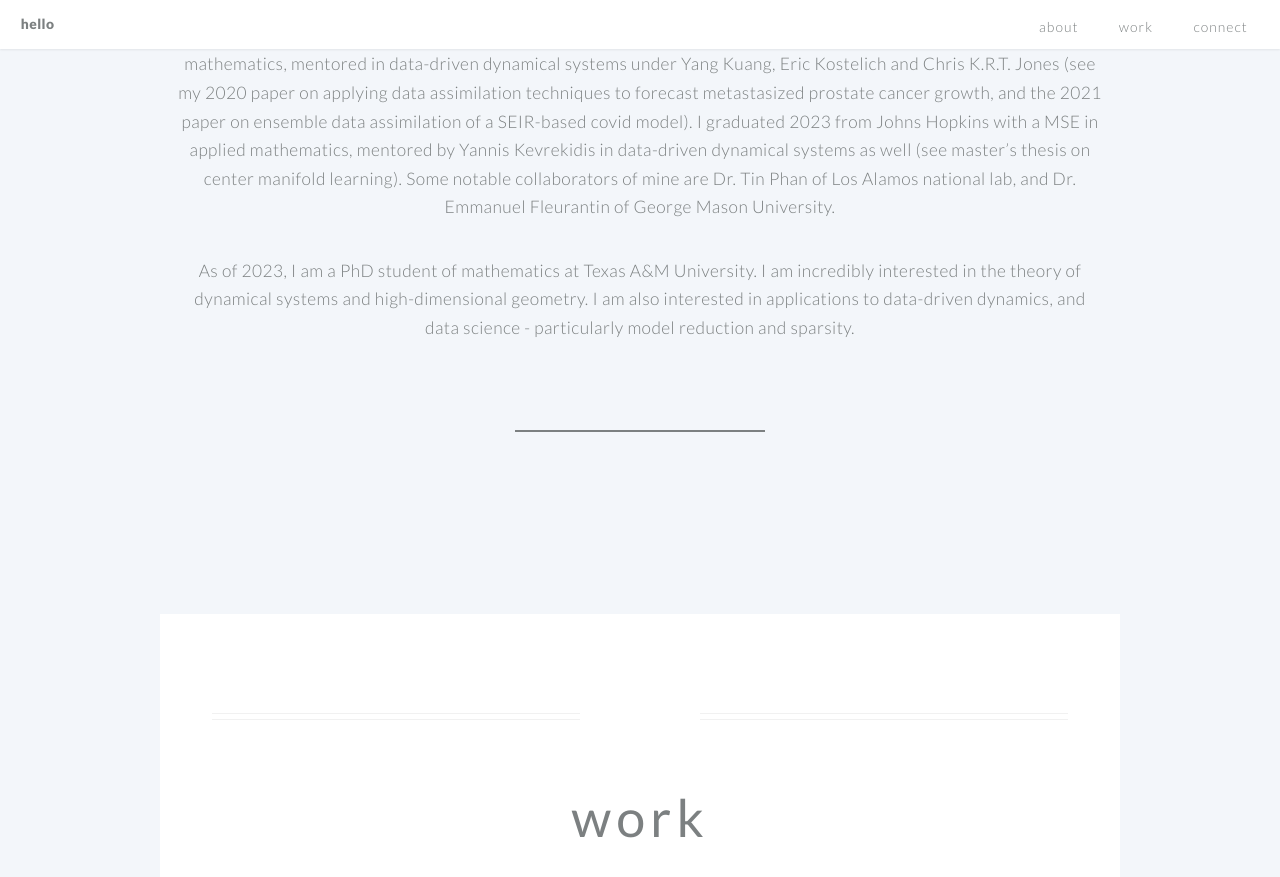
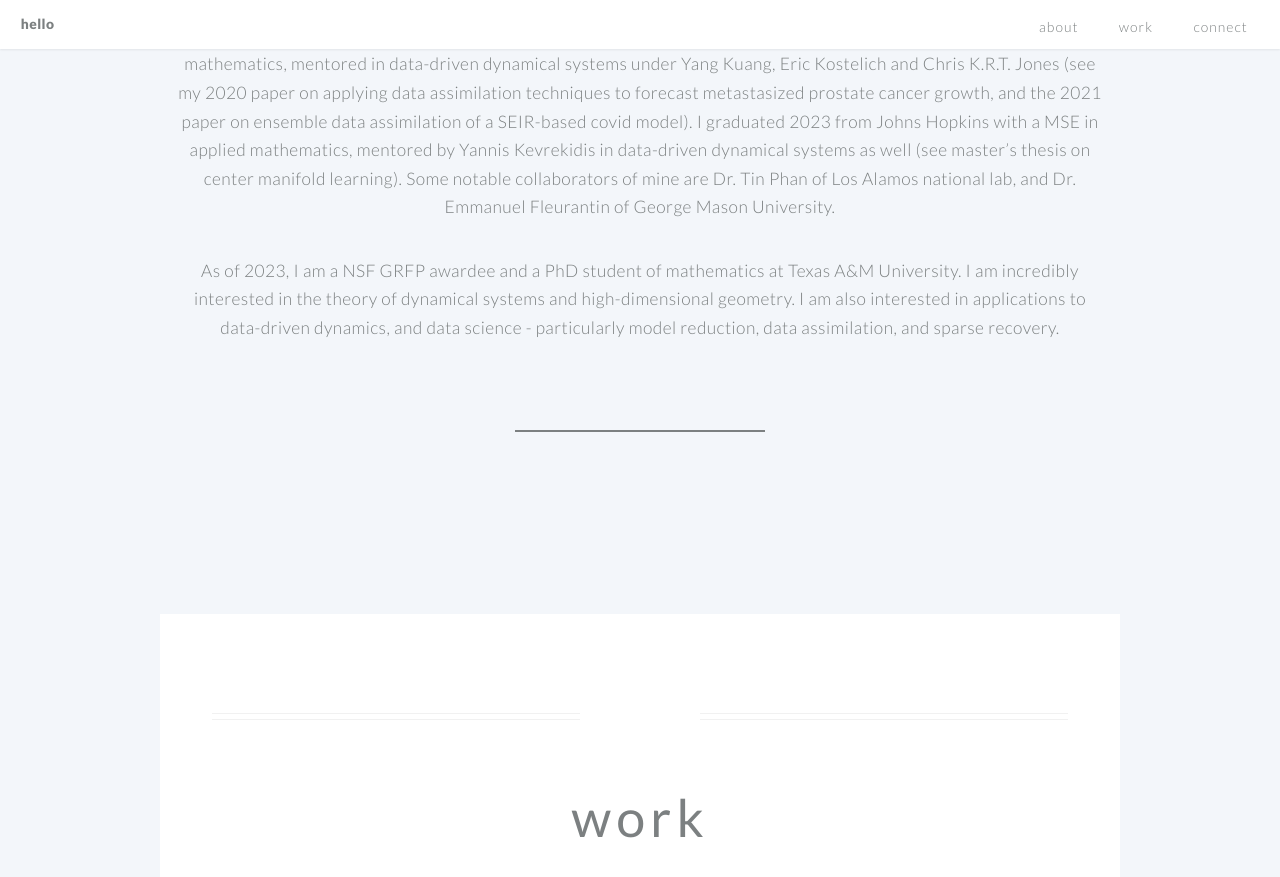
Before and after one commit to jben33/jben33.github.io, a Jekyll site: the page built from index.md, in a window 1280 px wide and 900 px high, scrolled down 1025 px. Shown: the top 877 px of the window. Built offline with Jekyll 4.4.1, drawn with Linux system fonts in a browser that asks for light colours.

Commit message:
Update index.md

```diff
--- a/index.md
+++ b/index.md
@@ -45,4 +45,4 @@ Howdy! I am firstly a father of two wonderful sons, Jackson and Jason. I played
 
 At heart, I am a student of dynamical systems. I graduated Summa Cum Laude from Arizona State in 2021 with a BS in mathematics, mentored in data-driven dynamical systems under Yang Kuang, Eric Kostelich and Chris K.R.T. Jones (see my 2020 paper on applying data assimilation techniques to forecast metastasized prostate cancer growth, and the 2021 paper on ensemble data assimilation of a SEIR-based covid model). I graduated 2023 from Johns Hopkins with a MSE in applied mathematics, mentored by Yannis Kevrekidis in data-driven dynamical systems as well (see master's thesis on center manifold learning). Some notable collaborators of mine are Dr. Tin Phan of Los Alamos national lab, and Dr. Emmanuel Fleurantin of George Mason University.
 
-As of 2023, I am  a PhD student of mathematics at Texas A&M University. I am incredibly interested in the theory of dynamical systems and high-dimensional geometry. I am also interested in applications to data-driven dynamics, and data science - particularly model reduction and sparsity.
+As of 2023, I am a NSF GRFP awardee and a PhD student of mathematics at Texas A&M University. I am incredibly interested in the theory of dynamical systems and high-dimensional geometry. I am also interested in applications to data-driven dynamics, and data science - particularly model reduction, data assimilation, and sparse recovery.
```
